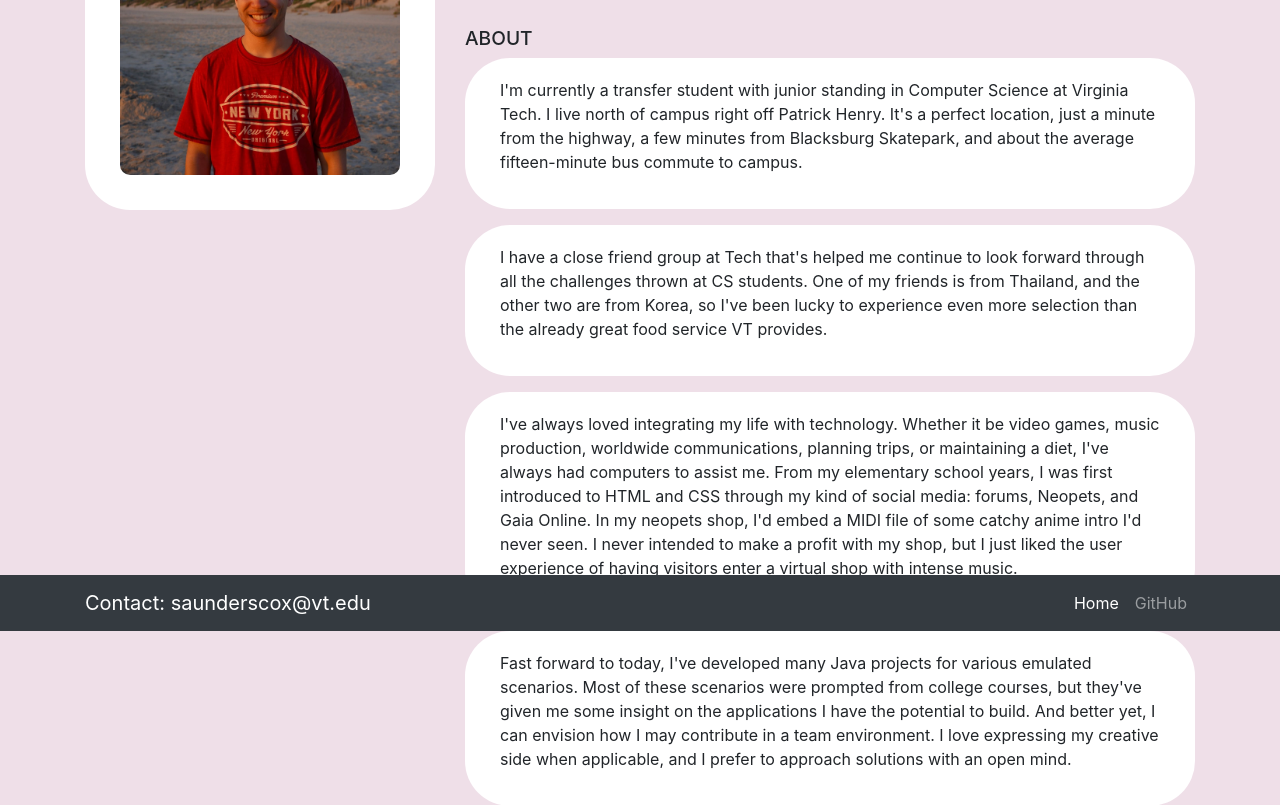
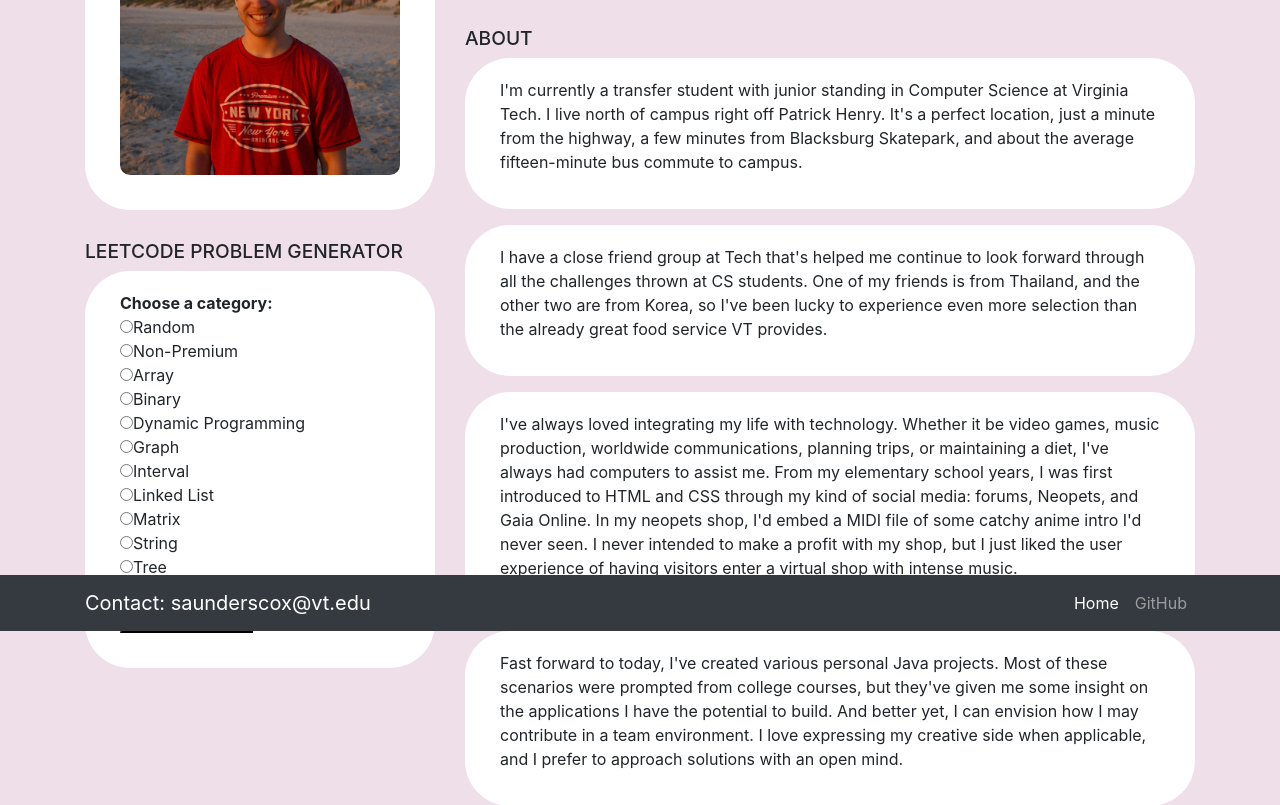
Before and after one commit to SaundersCox/saunderscox.github.io, a website: page index.html in a window 1280 px wide. Shown: the part 169-974 px from the top of the page. Drawn offline with Linux system fonts and the light colour scheme.

Commit message:
Add leetcode generator and update readme

```diff
--- a/index.html
+++ b/index.html
@@ -95,6 +95,29 @@ container {
       <div class="row">
 	    <div class="col-sm-4">
 		  <img src="me.jpg"></img>
+		  <div align="left">
+		  <h2>Leetcode Problem Generator</h2>
+		    <p>
+			<b>Choose a category:</b>
+		    <br><input type="radio" name="leetcode" value="Random">Random
+			<br><input type="radio" name="leetcode" value="Non-Premium">Non-Premium
+			<br><input type="radio" name="leetcode" value="Array">Array
+			<br><input type="radio" name="leetcode" value="Binary">Binary
+			<br><input type="radio" name="leetcode" value="Dynamic Programming">Dynamic Programming
+			<br><input type="radio" name="leetcode" value="Graph Programming">Graph
+			<br><input type="radio" name="leetcode" value="Interval">Interval
+			<br><input type="radio" name="leetcode" value="Linked List">Linked List
+			<br><input type="radio" name="leetcode" value="Matrix">Matrix
+			<br><input type="radio" name="leetcode" value="String">String
+			<br><input type="radio" name="leetcode" value="Tree">Tree
+			<br><input type="radio" name="leetcode" value="Heap">Heap
+
+			<br>
+		    <script src="urls.js"></script>
+			<button onclick="loadLeetCode()">Let's Leetcode!</button>
+
+			</p>
+		  </div>
 		</div>
         <div class="col-sm-8">
           <h1 class="mt-5">Daniel "Saunders" Cox Jr.</h1>
@@ -102,9 +125,10 @@ container {
 		  <p>I'm currently a transfer student with junior standing in Computer Science at Virginia Tech. I live north of campus right off Patrick Henry. It's a perfect location, just a minute from the highway, a few minutes from Blacksburg Skatepark, and about the average fifteen-minute bus commute to campus.</p>
 		  <p>I have a close friend group at Tech that's helped me continue to look forward through all the challenges thrown at CS students. One of my friends is from Thailand, and the other two are from Korea, so I've been lucky to experience even more selection than the already great food service VT provides.</p>
           <p> I've always loved integrating my life with technology. Whether it be video games, music production, worldwide communications, planning trips, or maintaining a diet, I've always had computers to assist me. From my elementary school years, I was first introduced to HTML and CSS through my kind of social media: forums, Neopets, and Gaia Online. In my neopets shop, I'd embed a MIDI file of some catchy anime intro I'd never seen. I never intended to make a profit with my shop, but I just liked the user experience of having visitors enter a virtual shop with intense music.</p>
-		  <p>Fast forward to today, I've developed many Java projects for various emulated scenarios. Most of these scenarios were prompted from college courses, but they've given me some insight on the applications I have the potential to build. And better yet, I can envision how I may contribute in a team environment. I love expressing my creative side when applicable, and I prefer to approach solutions with an open mind.</p>
+		  <p>Fast forward to today, I've created various personal Java projects. Most of these scenarios were prompted from college courses, but they've given me some insight on the applications I have the potential to build. And better yet, I can envision how I may contribute in a team environment. I love expressing my creative side when applicable, and I prefer to approach solutions with an open mind.</p>
 		  <p>Additionally, I've become familiar with some of the quirkiness of C and the streamlined nature of Python. My Fall 2019 courses consist of CS 3114: Data Structures and Algorithms--mostly partnered projects in Java, CS 2506: Intro to Computer Organization (Part 2)--C labs and circuitry studies, CS 3654: Data Analytics and Visualization--Pandas in Python and manipulating datasets.
         </div>
+		<br><br>.
       </div>
     </div>
   </section>
```
Also changed, not shown: README.md.
